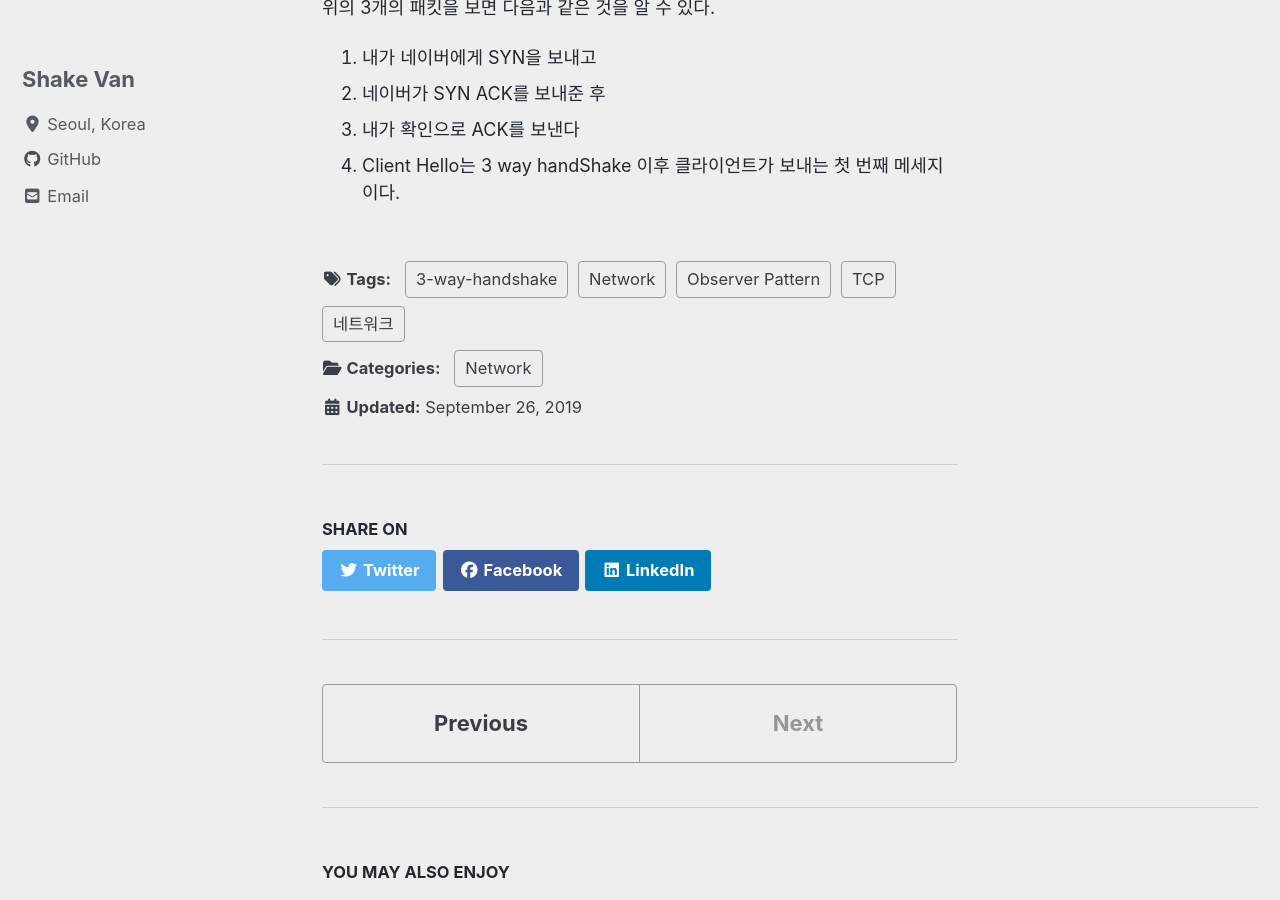
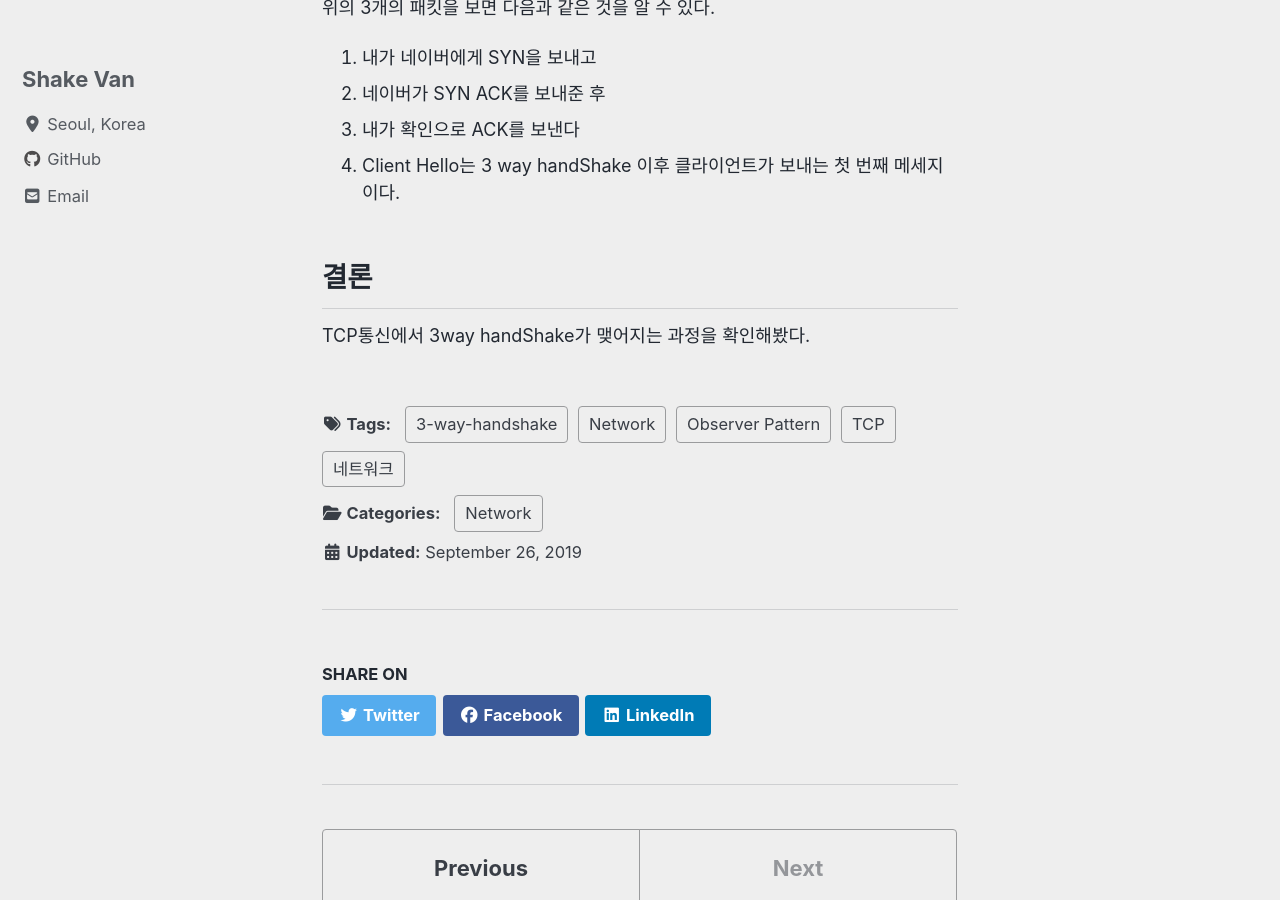
Before and after one commit to vsh123/vsh123.github.io, a Jekyll site: the page built from _posts/2019-09-26-3-way-handshake.md, in a window 1280 px wide and 900 px high, scrolled down 1886 px. Built offline with Jekyll 4.4.1, drawn with Linux system fonts in a browser that asks for light colours; cached includes are drawn as plain includes; nearby versions of some CDN libraries.

Commit message:
fix: 문서 수정

```diff
--- a/_posts/2019-09-26-3-way-handshake.md
+++ b/_posts/2019-09-26-3-way-handshake.md
@@ -50,3 +50,7 @@ tags : [Network, 네트워크, TCP, 3-way-handshake, Observer Pattern]
 2. 네이버가 SYN ACK를 보내준 후
 3. 내가 확인으로 ACK를 보낸다
 4. Client Hello는 3 way handShake 이후 클라이언트가 보내는 첫 번째 메세지 이다.
+
+## 결론
+
+TCP통신에서 3way handShake가 맺어지는 과정을 확인해봤다.
```
